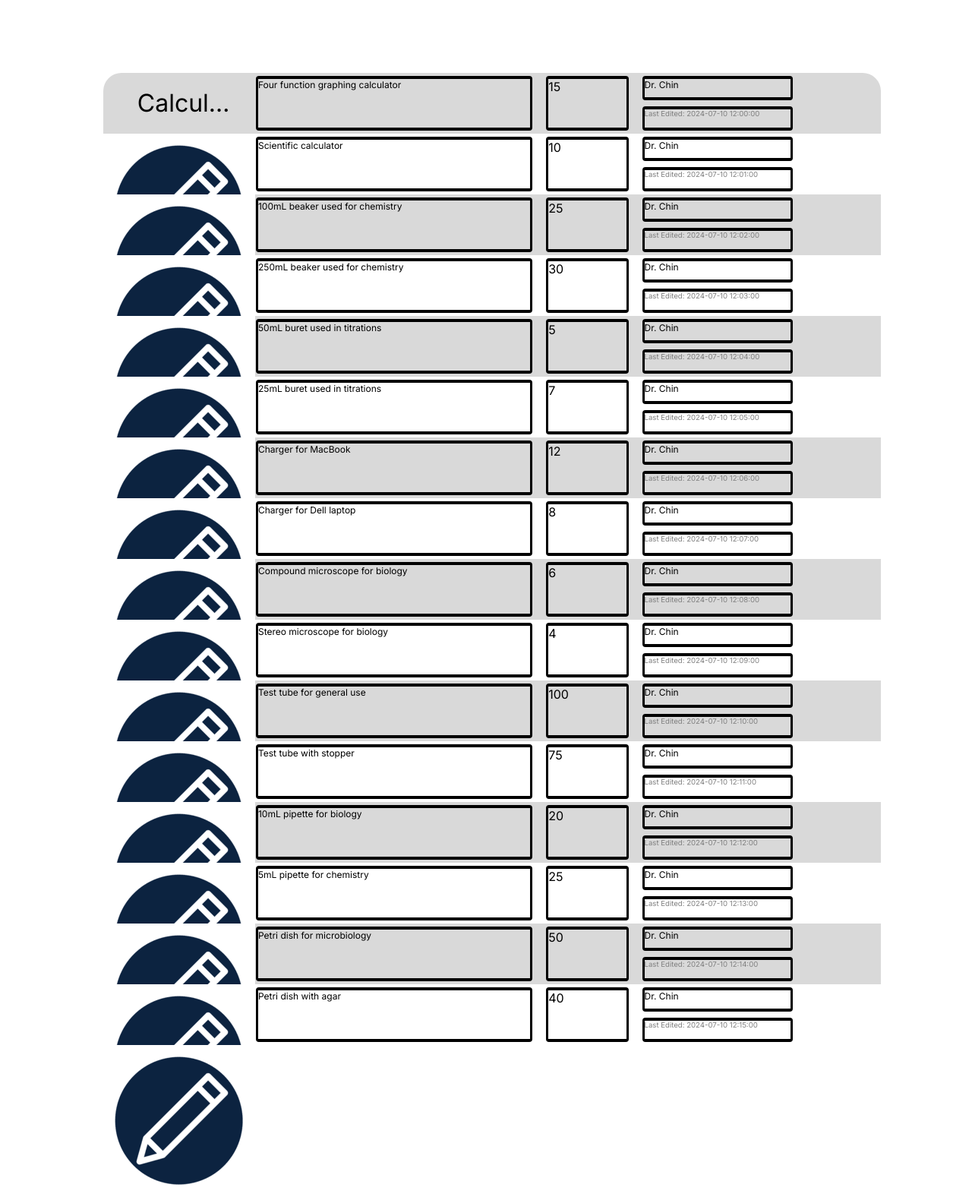
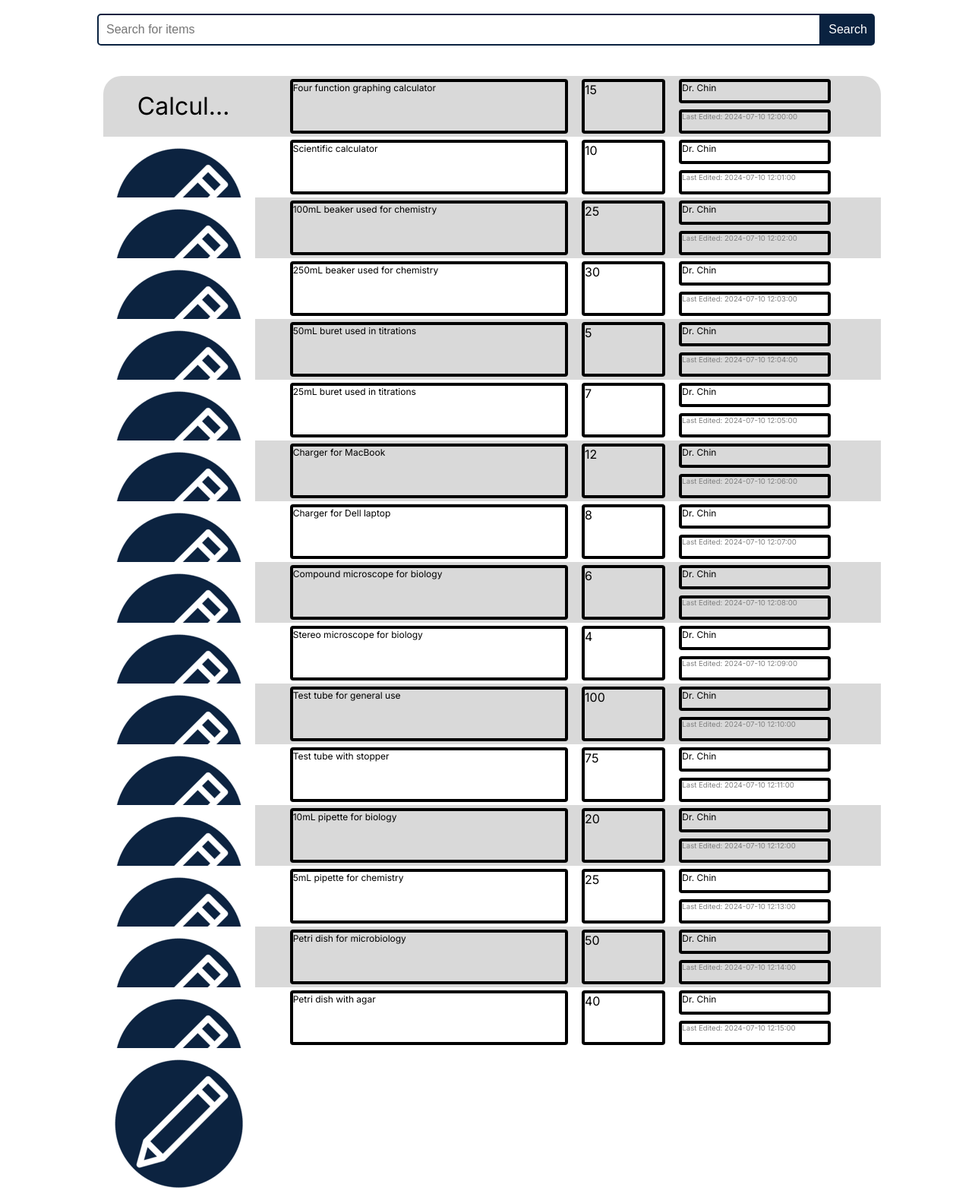
Before and after one commit to khush-l/Science_Equipment_Catalog, a Flask app: page / in a window 1280 px wide. Shown: the part 64-1648 px from the top of the page at 76% size. Before the commit the page ends 1624 px from the top, so only its background shows below. Run offline with Flask 3, Linux system fonts and the light colour scheme.

Commit message:
Adding Search feature

```diff
--- a/app.py
+++ b/app.py
@@ -1,19 +1,13 @@
-
-import os
-import flask
-from flask import Flask, render_template, request, url_for, redirect
-import logging
+from flask import Flask, render_template, request, redirect, url_for
 from flask_sqlalchemy import SQLAlchemy
 from sqlalchemy.sql import func
-from sqlalchemy import desc
+import os
 import datetime
-
 
 basedir = os.path.abspath(os.path.dirname(__file__))
 
 app = Flask(__name__)
-app.config['SQLALCHEMY_DATABASE_URI'] =\
-        'sqlite:///' + os.path.join(basedir, 'database.db')
+app.config['SQLALCHEMY_DATABASE_URI'] = 'sqlite:///' + os.path.join(basedir, 'database.db')
 app.config['SQLALCHEMY_TRACK_MODIFICATIONS'] = False
 
 db = SQLAlchemy(app)
@@ -23,20 +17,15 @@ class Items(db.Model):
     title = db.Column(db.String(50), nullable=False)
     description = db.Column(db.Text, nullable=True)
     location = db.Column(db.String(20), nullable=False)
-    last_updated = db.Column(db.DateTime(timezone=True),
-                           server_default=func.now())
-    quantity = db.Column(db.Integer, nullable = True)
+    last_updated = db.Column(db.DateTime(timezone=True), server_default=func.now())
+    quantity = db.Column(db.Integer, nullable=True)
 
     def __repr__(self):
         return f'<Items {self.title}>'
-#function is used if there is an error in form data to go back to update it
-def update_post(title = "", location = "", description = "", quantity = "", error = ""):
-    return render_template("add_edit.html", ae_title=title, ae_location=location, ae_description = description, ae_quantity = quantity, ae_error=error)
 
 @app.route('/', methods=["GET", "POST"])
 def root():
-    method = request.method
-    if method == "GET":
+    if request.method == "GET":
         items = Items.query.all()
         processed_items = [(index, item, index % 2 == 0) for index, item in enumerate(items, start=0)]
         return render_template('home.html', items=processed_items)
@@ -48,14 +37,13 @@ def root():
         error = ""
         if title == "" or location == "":
             error = "Please provide both a title and a location"
-            return(update_post(title=title,location=location,description=description, quantity=quantity,error=error))
+            return render_template("add_item.html", error=error)
         else:
             last_updated = datetime.datetime.now().replace(microsecond=0).isoformat(' ')
-            insert = (title,description,location,last_updated,quantity)
-            #need to still add the item
-            items = Items.query.all()
-            return render_template('home.html', items=items)
-
+            new_item = Items(title=title, description=description, location=location, last_updated=last_updated, quantity=quantity)
+            db.session.add(new_item)
+            db.session.commit()
+            return redirect(url_for('root'))
 
 @app.route('/add_item', methods=["GET", "POST"])
 def add_item():
@@ -96,3 +84,17 @@ def edit_item(item_id):
             db.session.commit()
             return redirect(url_for('root'))
     return render_template('edit_item.html', item=item, error="")
+
+@app.route('/search', methods=["GET"])
+def search():
+    query = request.args.get('query')
+    results = Items.query.filter(
+        Items.title.contains(query) |
+        Items.description.contains(query) |
+        Items.location.contains(query)
+    ).all()
+    processed_items = [(index, item, index % 2 == 0) for index, item in enumerate(results, start=0)]
+    return render_template('search_results.html', items=processed_items)
+
+if __name__ == "__main__":
+    app.run(debug=True)
--- a/static/css/styles.css
+++ b/static/css/styles.css
@@ -1,145 +1,92 @@
-body{
+body {
    background-color: #fff;
-    font-family: inter;
+   font-family: Inter, sans-serif;
 }
 
-
-.itemList{
+.itemList {
    width: 80vw;
    min-height: 12vh;
    margin-left: 10vw;
-   margin-top: 20vh;
+   margin-top: 5vh;
 }
 
-
-.item{
+.item {
    width: auto;
    height: 10vh;
 }
 
-
-.firstItem{
+.firstItem {
    border-top-left-radius: 3vh;
    border-top-right-radius: 3vh;
    background-color: #D9D9D9;
 }
-.lastItem{
+
+.lastItem {
    border-bottom-left-radius: 3vh;
    border-bottom-right-radius: 3vh;
 }
-.even{
+
+.even {
    background-color: #D9D9D9;
 }
-.odd{
+
+.odd {
    background-color: #fff;
 }
 
-
-.itemName{
-   /*total width = 15vw
-   total height = 10vh*/
-   width: 10vw;
-   height: 5vh;
+.itemName, .description, .quantity, .location, .lastEdit {
    white-space: nowrap;
    overflow: hidden;
    text-overflow: ellipsis;
-
-   float: left;
-   padding-left: 3.5vw;
-   margin-right: 1.5vw;
-   padding-top: 2.5vh;
-   padding-bottom: 2.5vh;
-   font-size: 4vh;
-   /*background-color: rebeccapurple;*/
 }
 
-.description{
-   /*total width = 30vw
-   total height = 10vh*/
+.itemName {
+   width: 10vw;
+   padding: 2.5vh 3.5vw;
+   font-size: 4vh;
+   float: left;
+   margin-right: 1.5vw;
+}
+
+.description {
    width: 28vw;
    height: 8vh;
    float: left;
    font-size: 1.5vh;
-   white-space: nowrap;
-   overflow: hidden;
-   text-overflow: ellipsis;
-
-   margin-top: .5vh;
-   margin-bottom:.5vh;
-   margin-left: .7vw;
-   margin-right: .7vw;
-   border-top: .5vh solid black;
-   border-bottom: .5vh solid black;
-   border-left: .3vw solid black;
-   border-right: .3vw solid black;
-   border-radius: .5vh;
+   margin: 0.5vh 0.7vw;
+   border: 0.5vh solid black;
+   border-radius: 0.5vh;
 }
 
-.quantity{
-   /*total width = 10vw
-   total height = 10vh*/
+.quantity {
    width: 8vw;
    height: 8vh;
    float: left;
    font-size: 2vh;
-   white-space: nowrap;
-   overflow: hidden;
-   text-overflow: hidden;
-
-   margin-top: .5vh;
-   margin-bottom:.5vh;
-   margin-left: .7vw;
-   margin-right: .7vw;
-   border-top: .5vh solid black;
-   border-bottom: .5vh solid black;
-   border-left: .3vw solid black;
-   border-right: .3vw solid black;
-   border-radius: .5vh;
+   margin: 0.5vh 0.7vw;
+   border: 0.5vh solid black;
+   border-radius: 0.5vh;
 }
 
-.location{
-   /*total width = 18vw
-   total height = 50vh*/
+.location {
    width: 15vw;
    height: 3vh;
    float: left;
    font-size: 1.5vh;
-   white-space: nowrap;
-   overflow: hidden;
-   text-overflow: hidden;
-
-   margin-top: .5vh;
-   margin-bottom:.5vh;
-   margin-left: .7vw;
-   margin-right: .7vw;
-   border-top: .5vh solid black;
-   border-bottom: .5vh solid black;
-   border-left: .3vw solid black;
-   border-right: .3vw solid black;
-   border-radius: .5vh;
+   margin: 0.5vh 0.7vw;
+   border: 0.5vh solid black;
+   border-radius: 0.5vh;
 }
 
-.lastEdit{
-   /*total width = 18vw
-   total height = 50vh*/
+.lastEdit {
    width: 15vw;
    height: 3vh;
    float: left;
    font-size: 1.2vh;
-   white-space: nowrap;
-   overflow: hidden;
-   text-overflow: hidden;
    color: grey;
-
-   margin-top: .5vh;
-   margin-bottom:.5vh;
-   margin-left: .7vw;
-   margin-right: .7vw;
-   border-top: .5vh solid black;
-   border-bottom: .5vh solid black;
-   border-left: .3vw solid black;
-   border-right: .3vw solid black;
-   border-radius: .5vh;
+   margin: 0.5vh 0.7vw;
+   border: 0.5vh solid black;
+   border-radius: 0.5vh;
 }
 
 .navbar {
@@ -217,3 +164,37 @@ body{
    color: red;
    margin-top: 5px;
 }
+
+.search-container {
+   width: 80vw;
+   margin: 20px auto;
+   display: flex;
+   justify-content: center;
+}
+
+.search-form {
+   display: flex;
+   width: 100%;
+}
+
+.search-form input[type="text"] {
+   flex: 1;
+   padding: 10px;
+   border: 2px solid #0a2240;
+   border-radius: 5px 0 0 5px;
+   font-size: 16px;
+}
+
+.search-form button {
+   padding: 10px;
+   border: none;
+   background-color: #0a2240;
+   color: white;
+   font-size: 16px;
+   border-radius: 0 5px 5px 0;
+   cursor: pointer;
+}
+
+.search-form button:hover {
+   background-color: #21825c;
+}
--- a/templates/home.html
+++ b/templates/home.html
@@ -1,6 +1,13 @@
-{%extends 'base.html'%}
-{%block title%}Equipment Catalogue{% endblock %}
-{%block bodycontent%}
+{% extends 'base.html' %}
+{% block title %}Equipment Catalogue{% endblock %}
+{% block bodycontent %}
+<h1>Equipment Catalogue</h1>
+<div class="search-container">
+    <form class="search-form" action="{{ url_for('search') }}" method="GET">
+        <input type="text" name="query" placeholder="Search for items" required>
+        <button type="submit">Search</button>
+    </form>
+</div>
 <div class="itemList">
     {% for index, item, is_even in items %}
     <div class="item {% if is_even %}even{% else %}odd{% endif %} {% if index == 0 %}firstItem{% endif %} {% if index == items|length-1 %}lastItem{% endif %}">
@@ -10,9 +17,7 @@
         <div class="location">{{ item.location }}</div>
         <div class="lastEdit">Last Edited: {{ item.last_updated }}</div>
         <a href="{{ url_for('edit_item', item_id=item.id) }}"><img src="../imgs/editIcon.png" alt="Edit"></a>
-
     </div>
-
     {% endfor %}
 </div>
 {% endblock %}
```
Also changed, not shown: templates/search_results.html (added, +27 -0 lines), database.db. Lines whose indentation alone changed are shown as unchanged.
